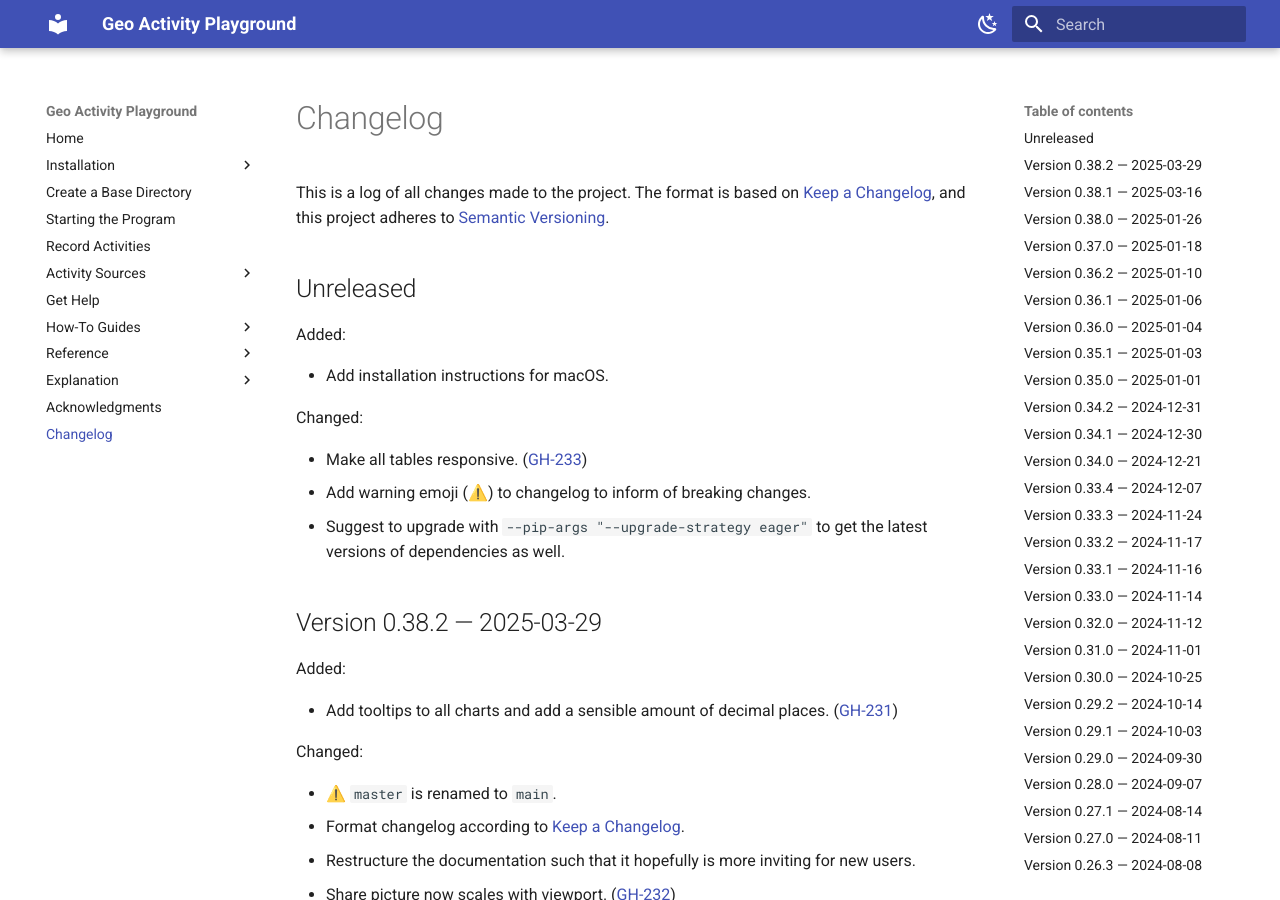
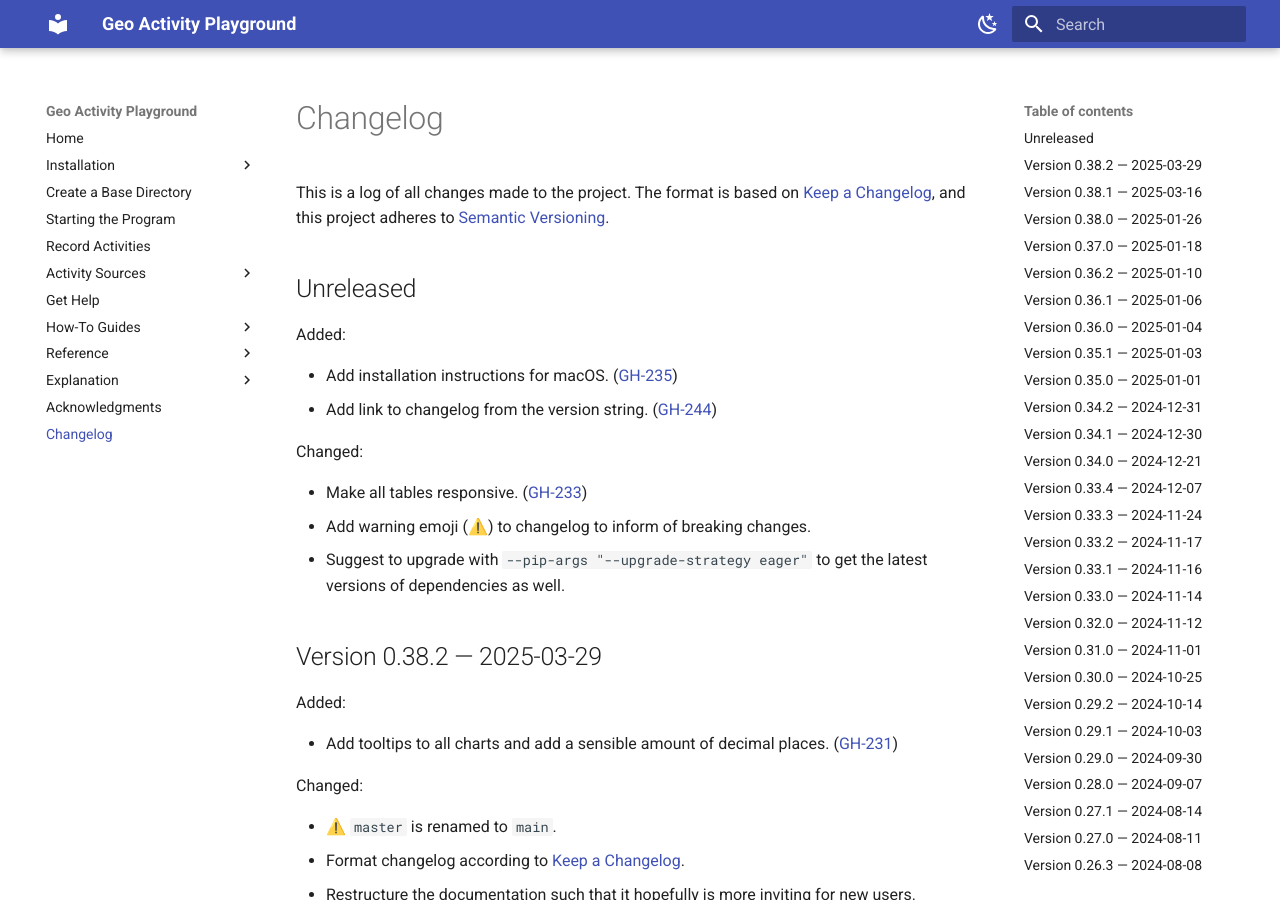
Before and after one commit to martin-ueding/geo-activity-playground, an MkDocs documentation site: the page built from docs/changelog.md, in a window 1280 px wide and 900 px high. Built offline with MkDocs 1.6.1 and Material for MkDocs 9.7.7, drawn with Linux system fonts in a browser that asks for light colours.

Commit message:
Changelog entry

```diff
--- a/docs/changelog.md
+++ b/docs/changelog.md
@@ -16,13 +12,16 @@ Types of changes
     *Removed* for now removed features.
     *Fixed* for any bug fixes.
     *Security* in case of vulnerabilities.
+
+([GH-000](https://github.com/martin-ueding/geo-activity-playground/issues/000))
 -->
 
 ## Unreleased
 
 Added:
 
-- Add installation instructions for macOS.
+- Add installation instructions for macOS. ([GH-235](https://github.com/martin-ueding/geo-activity-playground/issues/235))
+- Add link to changelog from the version string. ([GH-244](https://github.com/martin-ueding/geo-activity-playground/issues/244))
 
 Changed:
 
```
Also changed, not shown: other parts of docs/changelog.md (+0 -4 lines).
